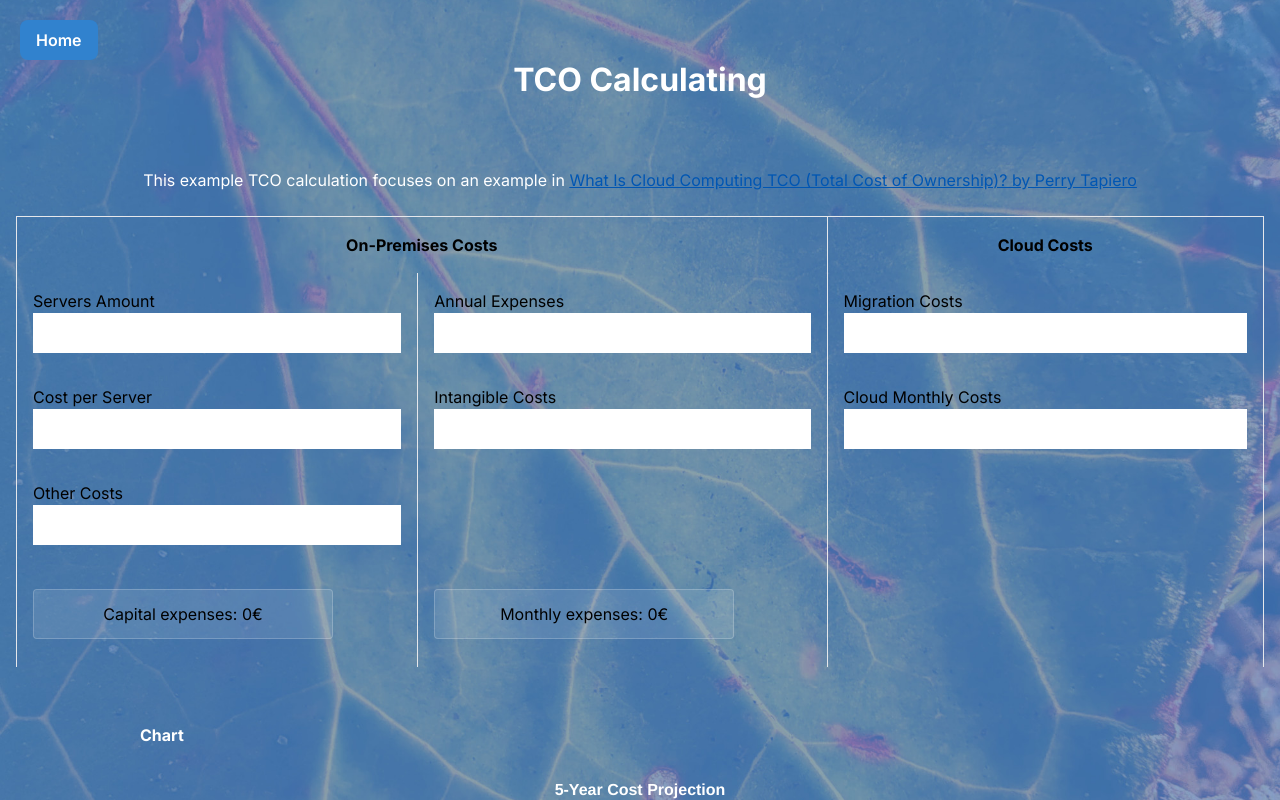
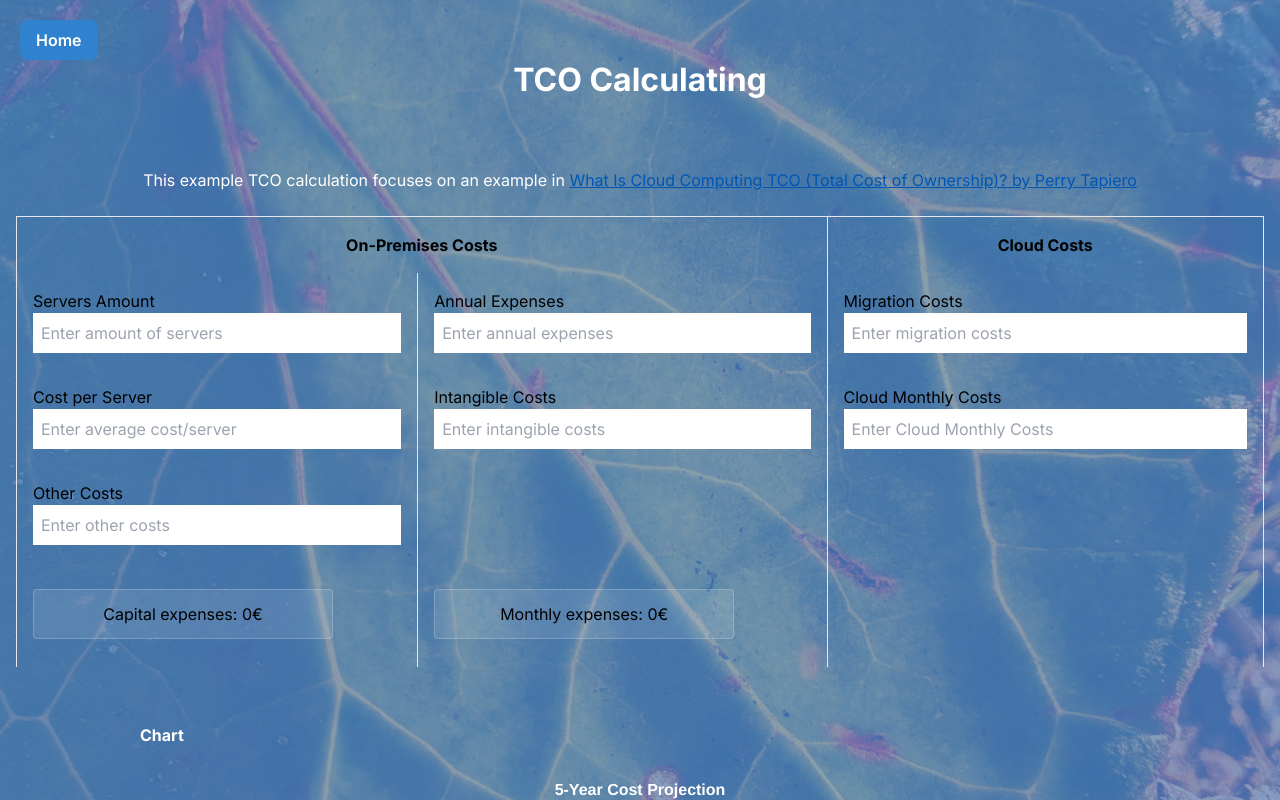
Before and after one commit to sjarvela89/homepage, a Next.js app: page /TCOCalculating in a window 1280 px wide. Shown: the top 800 px of the page. Built offline with nearby package versions, Linux system fonts and the light colour scheme.

Commit message:
Add placeholders.

```diff
--- a/src/app/TCOCalculating/page.tsx
+++ b/src/app/TCOCalculating/page.tsx
@@ -176,29 +176,29 @@ const TCOCalculating: React.FC = () => {
       <tbody>
         <tr>
           <td className={styles.costCell}>Servers Amount
-            <input type="number" value={serverAmount || ''} onChange={(e) => setServerAmount(Number(e.target.value))} className={styles.fullWidth} />
+            <input type="number" placeholder="Enter amount of servers"  value={serverAmount || ''} onChange={(e) => setServerAmount(Number(e.target.value))} className={styles.fullWidth} />
           </td>
           <td className={styles.costCell}>Annual Expenses
-            <input type="number" value={annualExpences || ''} onChange={(e) => setAnnualExpences(Number(e.target.value))} className={styles.fullWidth} />
+            <input type="number" placeholder="Enter annual expenses"  value={annualExpences || ''} onChange={(e) => setAnnualExpences(Number(e.target.value))} className={styles.fullWidth} />
           </td>
           <td className={styles.costCell}>Migration Costs
-            <input type="number" value={migrationCosts || ''} onChange={(e) => setMigrationCosts(Number(e.target.value))} className={styles.fullWidth} />
+            <input type="number" placeholder="Enter migration costs" value={migrationCosts || ''} onChange={(e) => setMigrationCosts(Number(e.target.value))} className={styles.fullWidth} />
           </td>
         </tr>
         <tr>
           <td className={styles.costCell}>Cost per Server
-            <input type="number" value={costPerServer || ''} onChange={(e) => setCostPerServer(Number(e.target.value))} className={styles.fullWidth} />
+            <input type="number"  placeholder="Enter average cost/server"  value={costPerServer || ''} onChange={(e) => setCostPerServer(Number(e.target.value))} className={styles.fullWidth} />
           </td>
           <td className={styles.costCell}>Intangible Costs
-            <input type="number" value={intangibleCosts || ''} onChange={(e) => setIntangibleCosts(Number(e.target.value))} className={styles.fullWidth} />
+            <input type="number" placeholder="Enter intangible costs"  value={intangibleCosts || ''} onChange={(e) => setIntangibleCosts(Number(e.target.value))} className={styles.fullWidth} />
           </td>
           <td className={styles.costCell}>Cloud Monthly Costs
-            <input type="number" value={cloudAnnualCosts || ''} onChange={(e) => setCloudAnnualCosts(Number(e.target.value))} className={styles.fullWidth} />
+            <input type="number" placeholder="Enter Cloud Monthly Costs"  value={cloudAnnualCosts || ''} onChange={(e) => setCloudAnnualCosts(Number(e.target.value))} className={styles.fullWidth} />
           </td>
         </tr>
         <tr>
           <td className={styles.costCell}>Other Costs
-            <input type="number" value={otherCosts || ''} onChange={(e) => setOtherCosts(Number(e.target.value))} className={styles.fullWidth} />
+            <input type="number" placeholder="Enter other costs" value={otherCosts || ''} onChange={(e) => setOtherCosts(Number(e.target.value))} className={styles.fullWidth} />
           </td>
           <td className={styles.costCell}></td>
           <td className={styles.costCell}></td>
```
